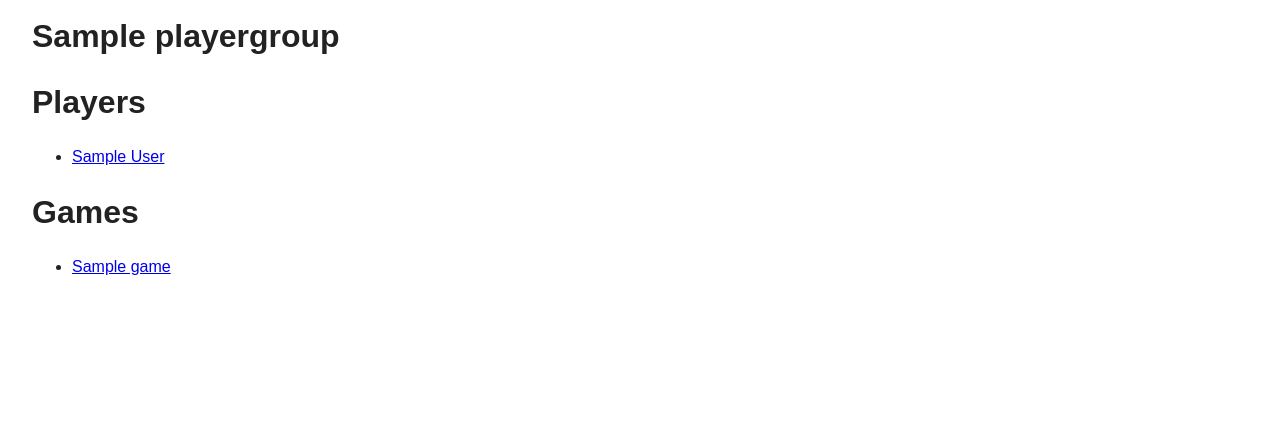
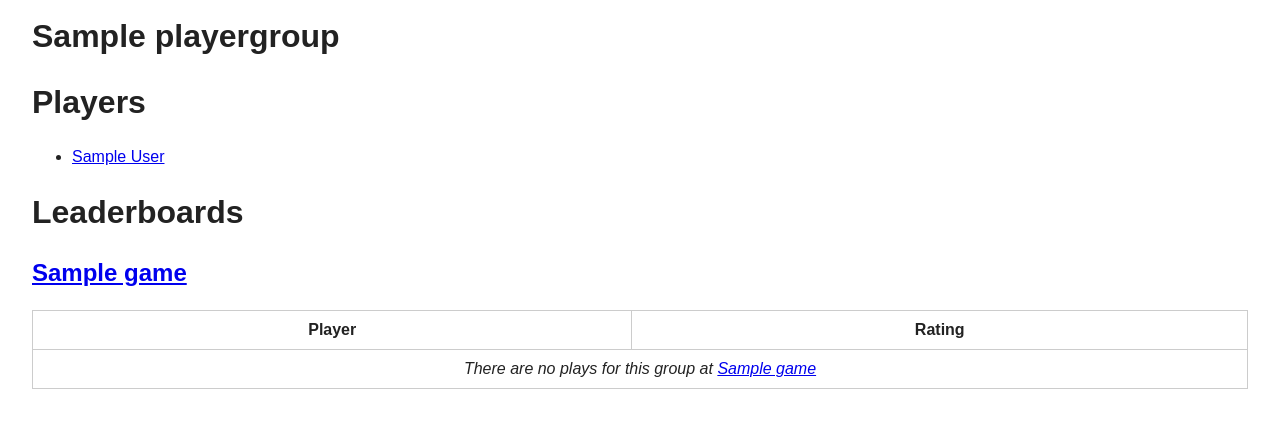
Before and after one commit to kevincarrogan/bogogger, a Django app: page /groups/sample/ in a window 1280 px wide. Shown: the part 172-600 px from the top of the page. Run offline with Django 3.2, Linux system fonts and the light colour scheme; tables that the repository leaves empty hold one stand-in row (values such as "Sample post"); some libraries are stand-ins or nearby versions.

Commit message:
Adding leaderboards on group detail page.

```diff
--- a/groups/templates/groups/playergroup_detail.html
+++ b/groups/templates/groups/playergroup_detail.html
@@ -14,12 +14,36 @@
 </section>
 
 <section>
-    <h1>Games</h1>
+    <h1>Leaderboards</h1>
 
-    <ul>
-    {% for game in playergroup.games.all %}
-        <li><a href="{% url 'game_detail' game.slug %}">{{ game }}</a></li>
+    {% for game, leaderboard in leaderboards %}
+    <h2><a href="{% url 'game_detail' game.slug %}">{{ game }}</a></h2>
+
+    <table class="{% if not leaderboard %}empty-table{% endif %}">
+        <thead>
+            <tr>
+                <th>Player</th>
+                <th>Rating</th>
+            </tr>
+        </thead>
+        <tbody>
+        {% for rating in leaderboard %}
+            <tr>
+                <td>
+                    <a href="{% url 'player_detail' rating.player.slug %}">{{ rating.player }}</a></td>
+                <td>{{ rating.rating.rating }}</td>
+            </tr>
+        {% empty %}
+            <tr>
+                <td colspan="1000">
+                    <em>There are no plays for this group at <a href="{% url 'game_detail' game.slug %}">{{ game }}</a></em>
+                </td>
+            </tr>
+        {% endfor %}
+        </tbody>
+    </table>
+
     {% endfor %}
-    </ul>
 </section>
+
 {% endblock %}
--- a/groups/views.py
+++ b/groups/views.py
@@ -2,7 +2,7 @@ from django.views.generic.edit import CreateView
 from django.views.generic.detail import DetailView
 from django.views.generic.list import ListView
 
-from .models import PlayerGroup
+from .models import PlayerGroup, GroupGamePlayerRating
 
 
 class PlayerGroupCreateView(CreateView):
@@ -12,6 +12,22 @@ class PlayerGroupCreateView(CreateView):
 class PlayerGroupDetailView(DetailView):
     model = PlayerGroup
 
+    def get_context_data(self, *args, **kwargs):
+        ctx = super(PlayerGroupDetailView, self).get_context_data(*args, **kwargs)
+
+        leaderboards = []
+
+        group = self.get_object()
+
+        for game in group.games.all():
+            leaderboards.append(
+                (game, GroupGamePlayerRating.objects.filter(game=game, group=group).order_by('-rating__rating'),),
+            )
+
+        ctx['leaderboards'] = leaderboards
+
+        return ctx
+
 
 class PlayerGroupListView(ListView):
     model = PlayerGroup
```
